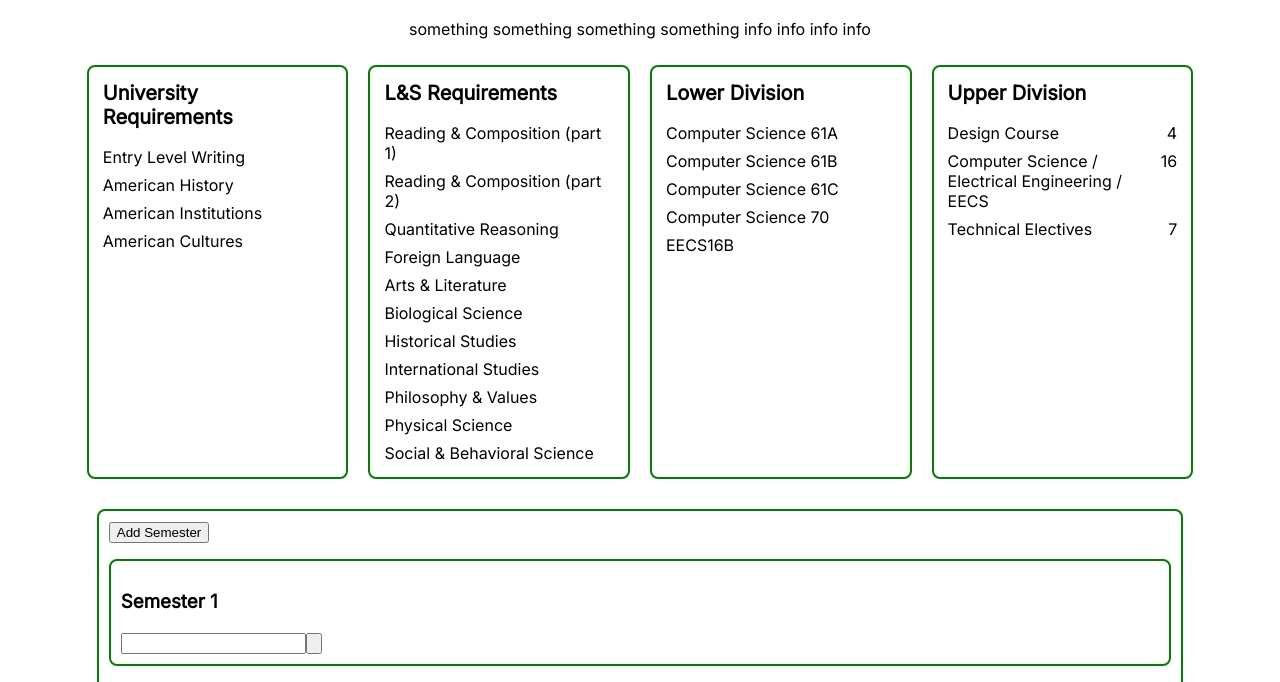
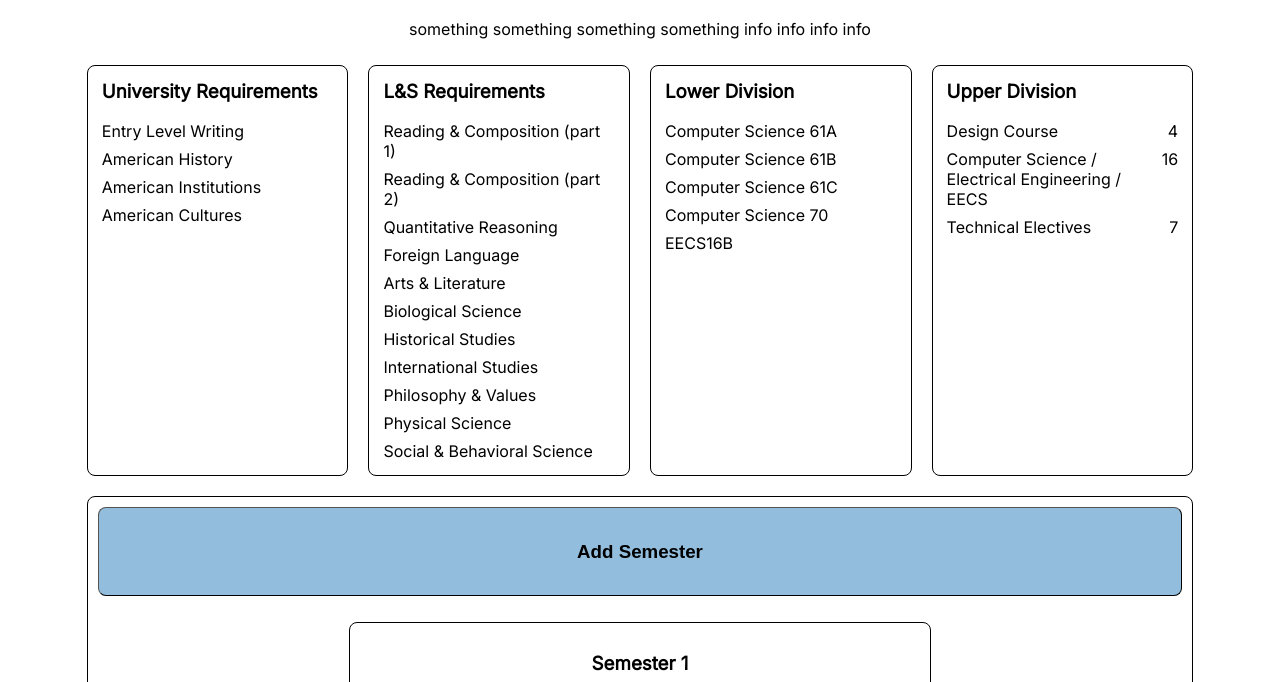
Before and after one commit to davidmwei/cs-degree-tracker, a React app: page / in a window 1280 px wide. Both pictures are taken after a click on the button "Add Semester". Shown: the part 118-800 px from the top of the page. Built offline with nearby package versions, Linux system fonts and the light colour scheme; no server answers.

Commit message:
Add styling for semester section as well as update API

```diff
--- a/src/ClassesMain.js
+++ b/src/ClassesMain.js
@@ -11,19 +11,17 @@ class ClassesMain extends React.Component {
             names: [],
             fullnames: []
         };
-
-        this.populateNames = this.populateNames.bind(this);
     }
 
     componentDidMount() {
-      fetch("https://www.berkeleytime.com/api/catalog/catalog_json/")
+      fetch("https://www.berkeleytime.com/api/catalog/catalog_json/?form=long")
         .then(res => res.json())
         .then(
           (result) => {
             this.setState({
               isLoaded: true,
               courses: result.courses,
-              names: result.courses.map(course => course.abbreviation + " " + course.course_number)
+              names: result.courses.map(course => course.abbreviation + " " + course.course_number + ": " + course.title)
             });
 
             /*result.courses.forEach(course => {
@@ -54,17 +52,19 @@ class ClassesMain extends React.Component {
         )
     }
 
-    populateNames() {
 
-    }
 
     render() {
         var title = this.props.sem;
         console.log(this.state.fullnames);
 
         return (
-            <div id='semester'>
-                <h3>{title}</h3>
+            <div className='semester'>
+                <h3 className='semesterTitle'>{title}</h3>
+                <div className='courseunits'>
+                    <div className='course'>Course</div>
+                    <div className='units'>Units</div>
+                </div>
                 <Autocomplete options={this.state.names} />
             </div>
         )
--- a/src/Schedule.js
+++ b/src/Schedule.js
@@ -35,7 +35,7 @@ class Schedule extends React.Component {
         return (
             <div id='schedulemain'>
                 <form onSubmit={this.addSem}>
-                    <button type="addSem">Add Semester</button>
+                    <button id='addSemButton' type="addSem">Add Semester</button>
                 </form>
                 <Semesters entries={this.state.sems} />
             </div>
--- /dev/null
+++ b/src/addSemester.css
@@ -0,0 +1,10 @@
+#addSemButton {
+    width: 100%;
+    padding: 3%;
+    font-size: 1.17em;
+    font-weight: bold;
+    background-color: rgb(146, 189, 220);
+    border-radius: 8px;
+    border-color: black;
+    border-width: 1px;
+}
--- /dev/null
+++ b/src/autocomplete.css
@@ -0,0 +1,7 @@
+.search-box {
+    background-color: rgb(187, 187, 187);
+    font-size: 1.05em;
+    padding: 3px;
+    margin-left: 10px;
+    width: 75%;
+}
--- a/src/index.css
+++ b/src/index.css
@@ -10,80 +10,3 @@ body {
 #welcprompt {
     text-align: center;
 }
-
-
-
-
-
-#requirements {
-    display: flex;
-    flex-direction: row;
-    justify-content: center;
-}
-
-#unireq, #lsreq, #lowerdiv, #upperdiv {
-    border: 2px solid green;
-    border-radius: 8px;
-    padding: 10px;
-    width: 500px;
-    margin: 10px;
-}
-
-.reqTitles {
-    padding: 4px;
-    font-size: 20px;
-    font-weight: bold;
-    margin-bottom: 10px;
-}
-
-
-strike {
-    display: block;
-}
-
-.category, .waivable {
-    display: flex;
-    flex-direction: row;
-    border-radius: 8px;
-    padding: 4px;
-
-}
-
-#units {
-    margin-left: auto;
-    margin-right: 0;
-}
-
-.waivable:hover {
-    /*background-color: rgb(248, 248, 248);
-    border: 2px solid green;
-    border-radius: 8px;*/
-    cursor: pointer;
-}
-
-
-
-
-
-
-#schedule {
-    border: 2px solid green;
-    border-radius: 8px;
-    padding: 10px;
-    margin: 20px;
-}
-
-ul {
-    list-style: none;
-}
-
-ul.mySems {
-    padding: 0;
-}
-
-#semester {
-    border: 2px solid green;
-    padding: 10px;
-    border-radius: 8px;
-    margin-bottom: 10px;
-}
--- a/src/index.js
+++ b/src/index.js
@@ -2,6 +2,10 @@ import React from 'react';
 import ReactDOM from 'react-dom';
 import Board from './Board';
 import './index.css';
+import './requirements.css';
+import './addSemester.css';
+import './autocomplete.css';
+import './schedule.css';
 
 ReactDOM.render(
     <Board />,
--- /dev/null
+++ b/src/requirements.css
@@ -0,0 +1,45 @@
+#requirements {
+    display: flex;
+    flex-direction: row;
+    justify-content: center;
+}
+
+#unireq, #lsreq, #lowerdiv, #upperdiv {
+    border: 1px solid black;
+    border-radius: 8px;
+    padding: 10px;
+    width: 500px;
+    margin: 10px;
+}
+
+.reqTitles {
+    padding: 4px;
+    font-size: 1.17em;
+    font-weight: bold;
+    margin-bottom: 10px;
+}
+
+
+strike {
+    display: block;
+}
+
+.category, .waivable {
+    display: flex;
+    flex-direction: row;
+    border-radius: 8px;
+    padding: 4px;
+
+}
+
+#units {
+    margin-left: auto;
+    margin-right: 0;
+}
+
+.waivable:hover {
+    /*background-color: rgb(248, 248, 248);
+    border: 2px solid green;
+    border-radius: 8px;*/
+    cursor: pointer;
+}
--- /dev/null
+++ b/src/schedule.css
@@ -0,0 +1,45 @@
+
+
+#schedule {
+    border: 1px solid black;
+    border-radius: 8px;
+    padding: 10px;
+    margin: 10px;
+}
+
+ul {
+    list-style: none;
+}
+
+ul.mySems {
+    padding: 0;
+    display: flex;
+    flex-direction: row;
+    flex-wrap: wrap;
+    justify-content: center;
+}
+
+.semester {
+    border: 1px solid black;
+    padding: 10px;
+    border-radius: 8px;
+    margin-bottom: 10px;
+    margin: 10px;
+    width: 35em;
+}
+
+.semesterTitle {
+    text-align: center;
+}
+
+.courseunits {
+    display: flex;
+    flex-direction: row;
+    padding: 10px;
+    font-size: 1.17em;
+}
+
+.units {
+    margin-left: auto;
+    margin-right: 0;
+}
```
